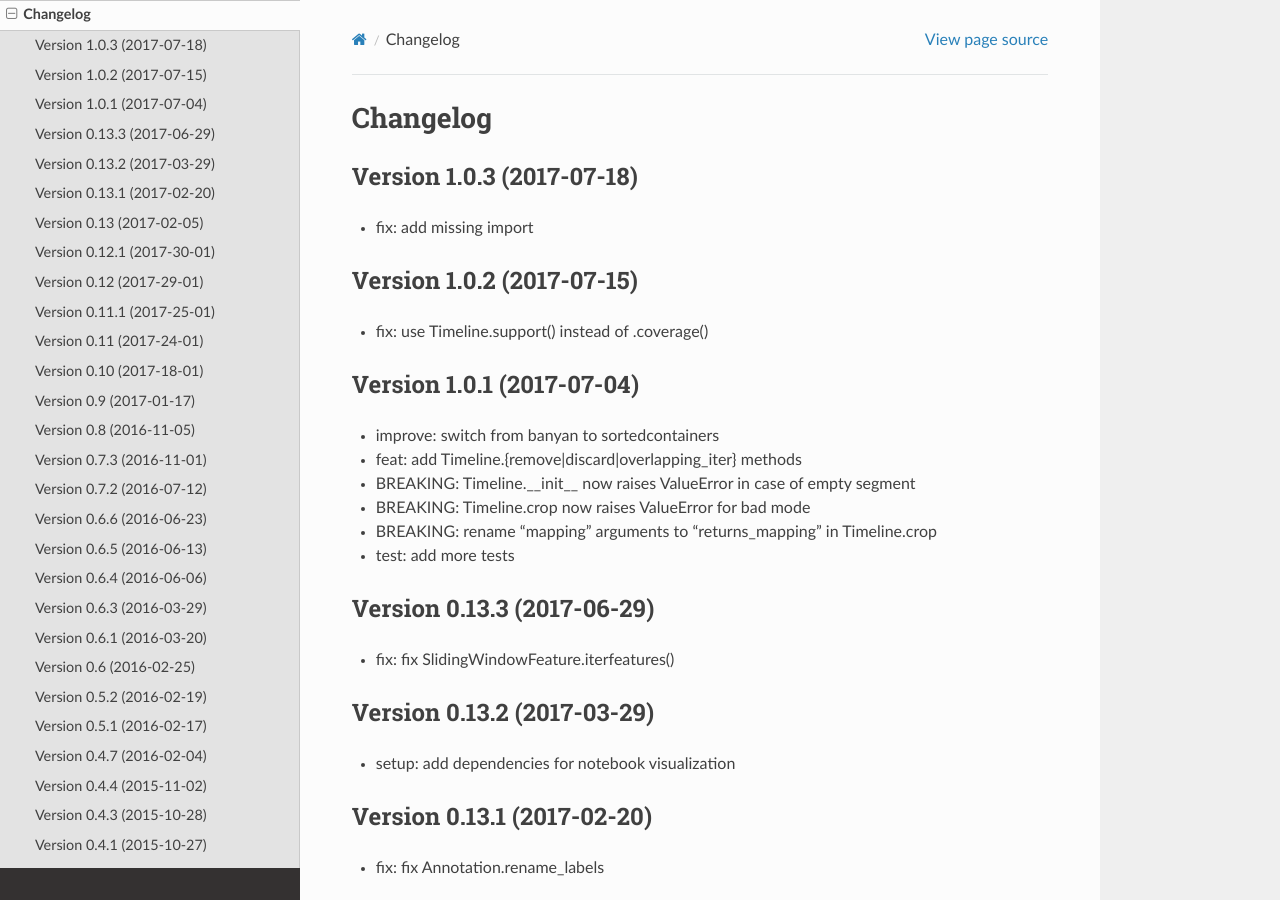
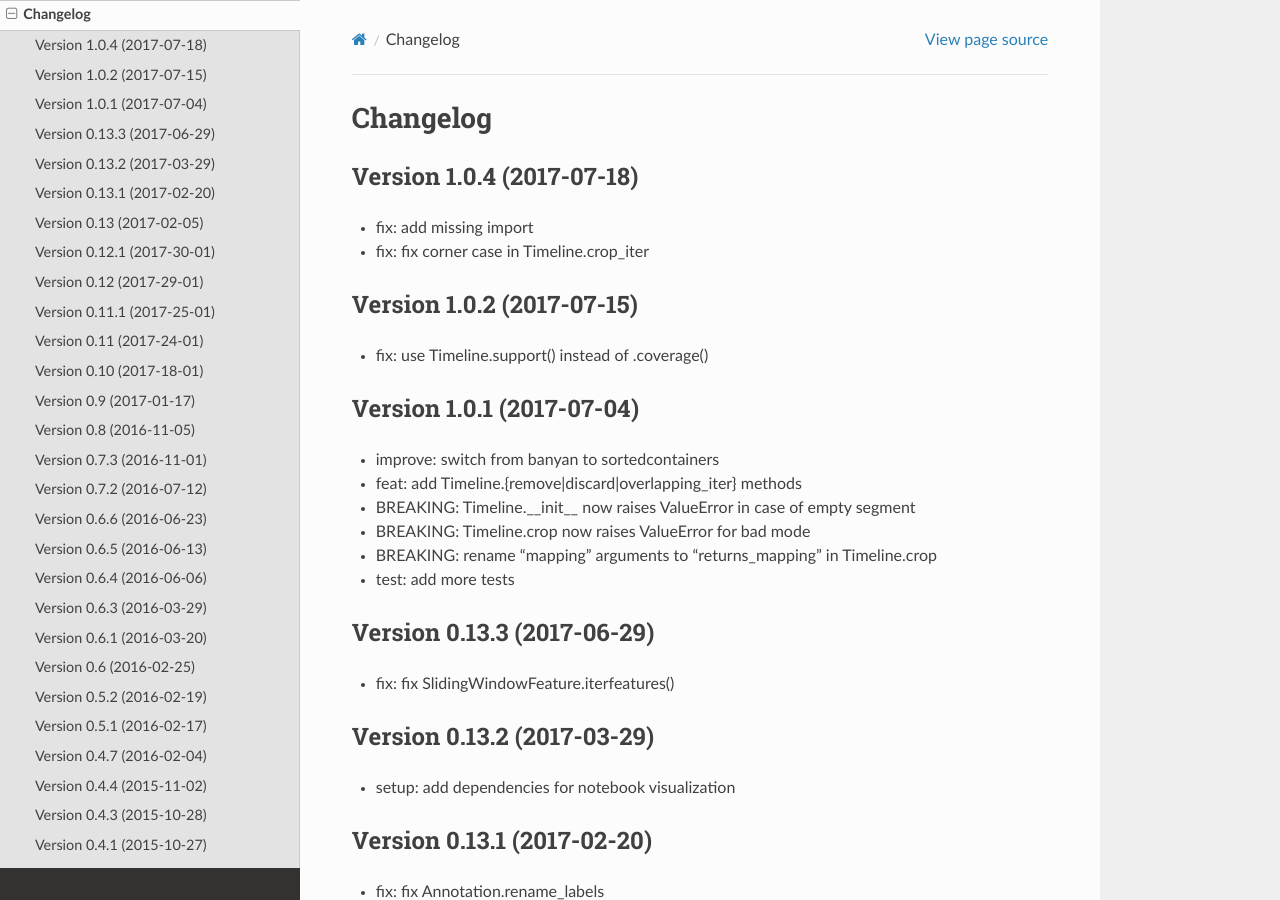
Before and after one commit to pyannote/pyannote-core, a Sphinx documentation site: the page built from doc/source/changelog.rst, in a window 1280 px wide and 900 px high. Built offline with Sphinx 7.4.7 and the Read the Docs theme 2.0.0, drawn with Linux system fonts in a browser that asks for light colours.

Commit message:
doc: update changelog

```diff
--- a/doc/source/changelog.rst
+++ b/doc/source/changelog.rst
@@ -2,10 +2,11 @@
 Changelog
 #########
 
-Version 1.0.3 (2017-07-18)
+Version 1.0.4 (2017-07-18)
 ~~~~~~~~~~~~~~~~~~~~~~~~~~
 
 - fix: add missing import
+- fix: fix corner case in Timeline.crop_iter
 
 Version 1.0.2 (2017-07-15)
 ~~~~~~~~~~~~~~~~~~~~~~~~~~
```
